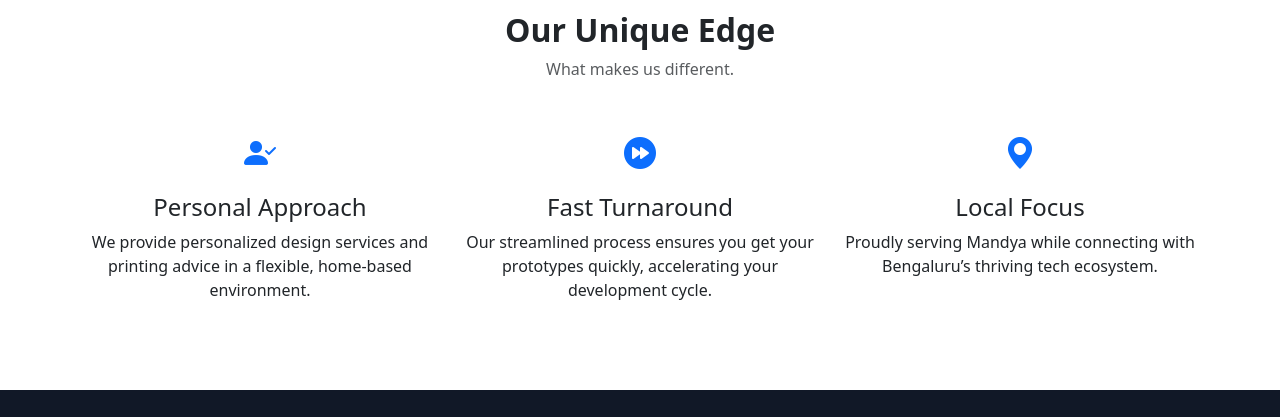
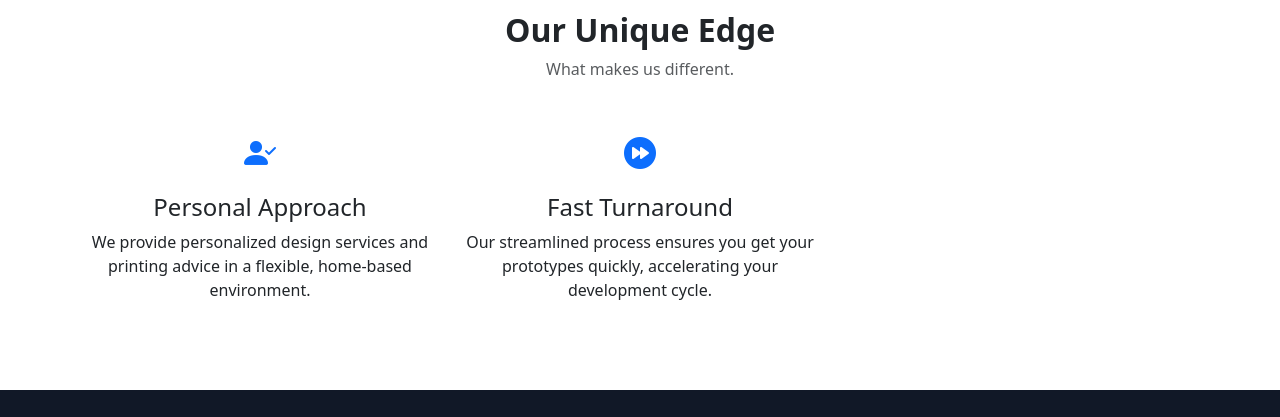
Before and after one commit to nags-workspace/draftorbit.studio, a plain HTML site: page about.html in a window 1280 px wide. Shown: the part 1120-1537 px from the top of the page. Drawn offline with nearby package versions, Linux system fonts and the light colour scheme; no server answers.

Commit message:
chore: Remove 'Local Focus' section from the unique edge section in about.html

```diff
--- a/about.html
+++ b/about.html
@@ -84,11 +84,6 @@
                     <h4 class="mt-3">Fast Turnaround</h4>
                     <p>Our streamlined process ensures you get your prototypes quickly, accelerating your development cycle.</p>
                 </div>
-                <div class="col-md-4 mb-4">
-                    <i class="bi bi-geo-alt-fill fs-2 text-primary"></i>
-                    <h4 class="mt-3">Local Focus</h4>
-                    <p>Proudly serving Mandya while connecting with Bengaluru’s thriving tech ecosystem.</p>
-                </div>
             </div>
         </div>
     </section>
```
